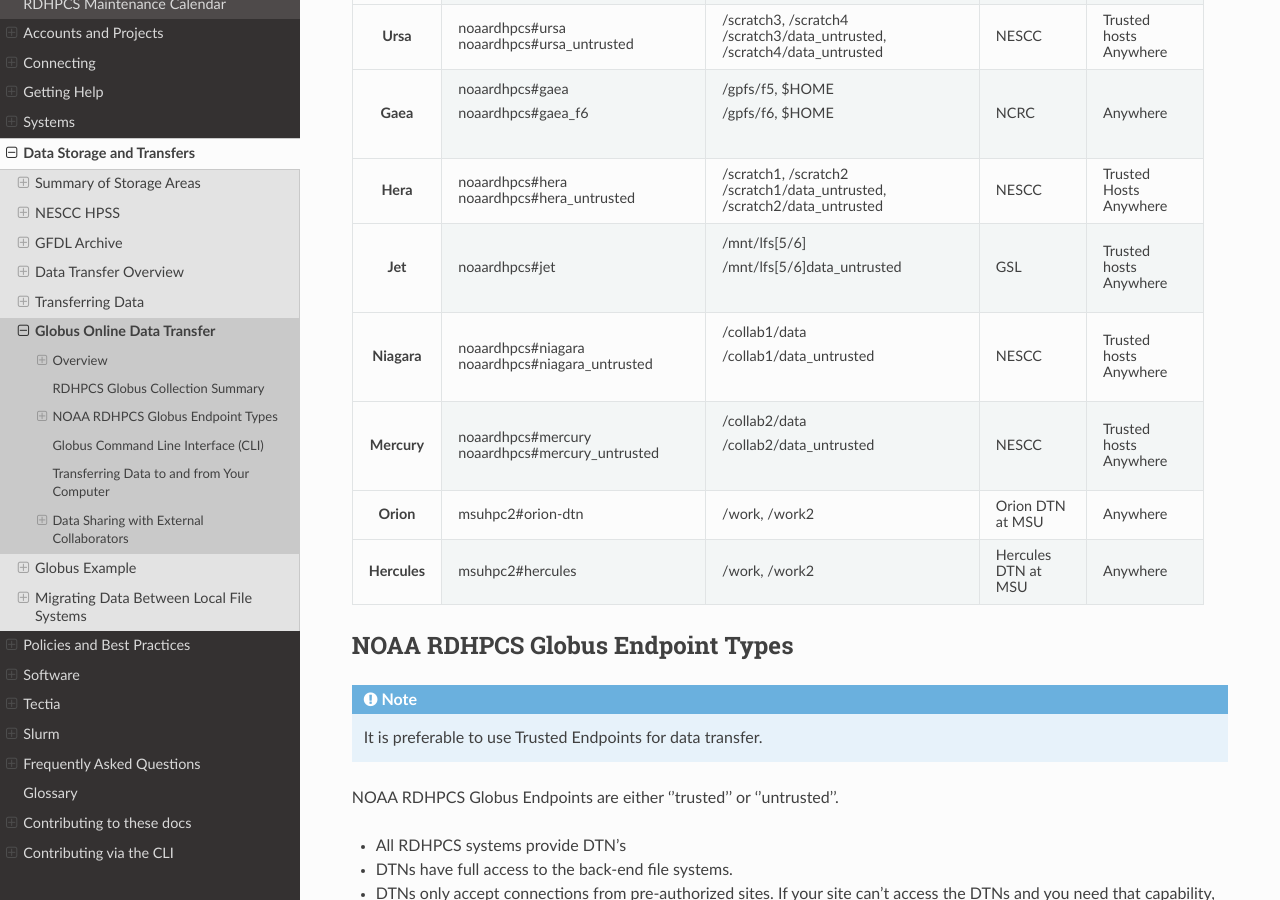
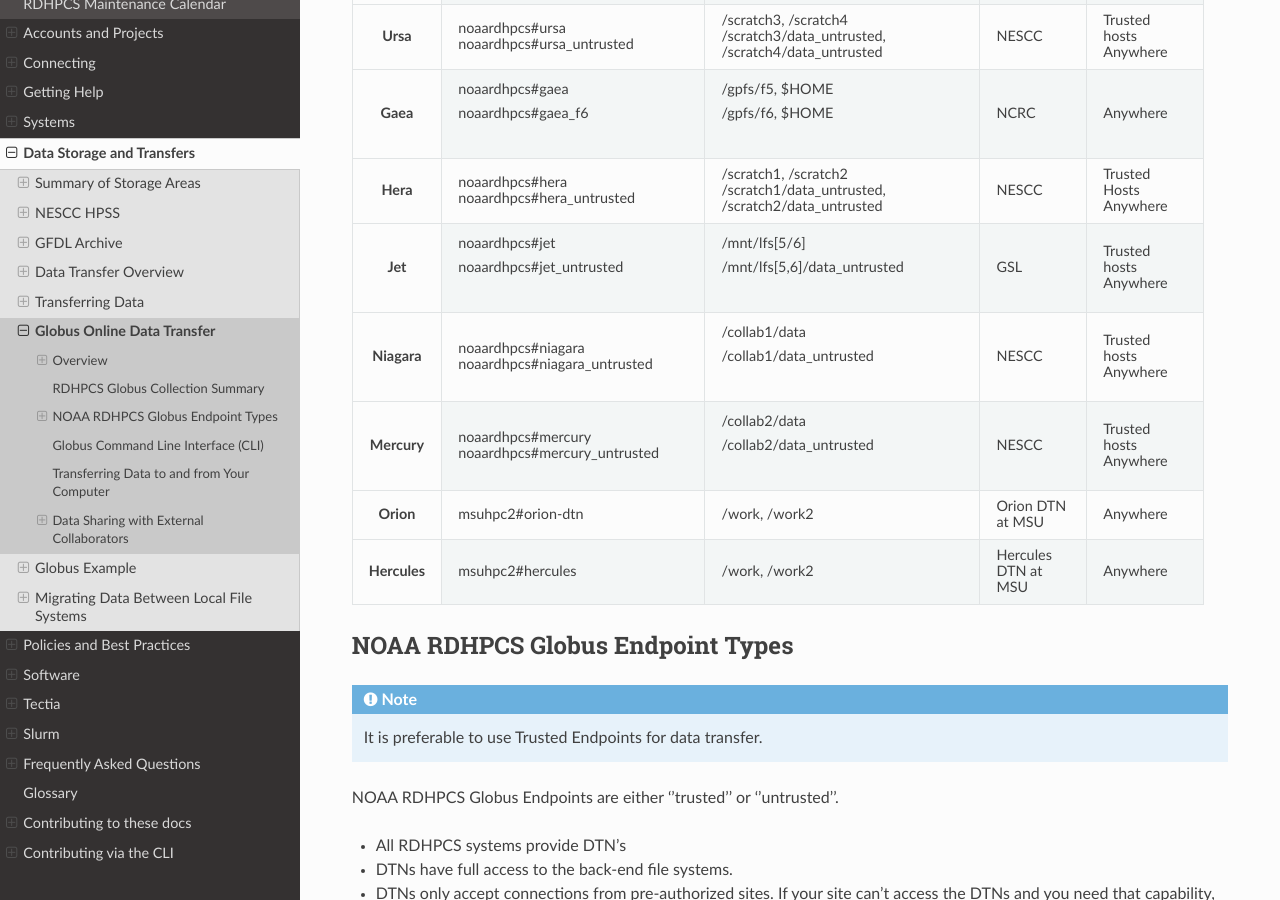
Before and after one commit to NOAA-RDHPCS/noaa-rdhpcs.github.io, a Sphinx documentation site: the page built from source/data/globus_online_data_transfer.rst, in a window 1280 px wide and 900 px high, scrolled down 1160 px. Built offline with Sphinx 7.4.7 and the Read the Docs theme 3.1.0, drawn with Linux system fonts in a browser that asks for light colours; pages that are not in the unit, such as notebooks, are missing from menus.

Commit message:
corrections to Jet entry in Collections table

```diff
--- a/source/data/globus_online_data_transfer.rst
+++ b/source/data/globus_online_data_transfer.rst
@@ -101,9 +101,10 @@ partner clusters.
      - Trusted Hosts
        Anywhere
    * - Jet
-     - noaardhpcs#jet
+     - | noaardhpcs#jet
+       | noaardhpcs#jet_untrusted
      - | /mnt/lfs[5/6]
-       | /mnt/lfs[5/6]data_untrusted
+       | /mnt/lfs[5,6]/data_untrusted
      - GSL
      - Trusted hosts
        Anywhere
```
